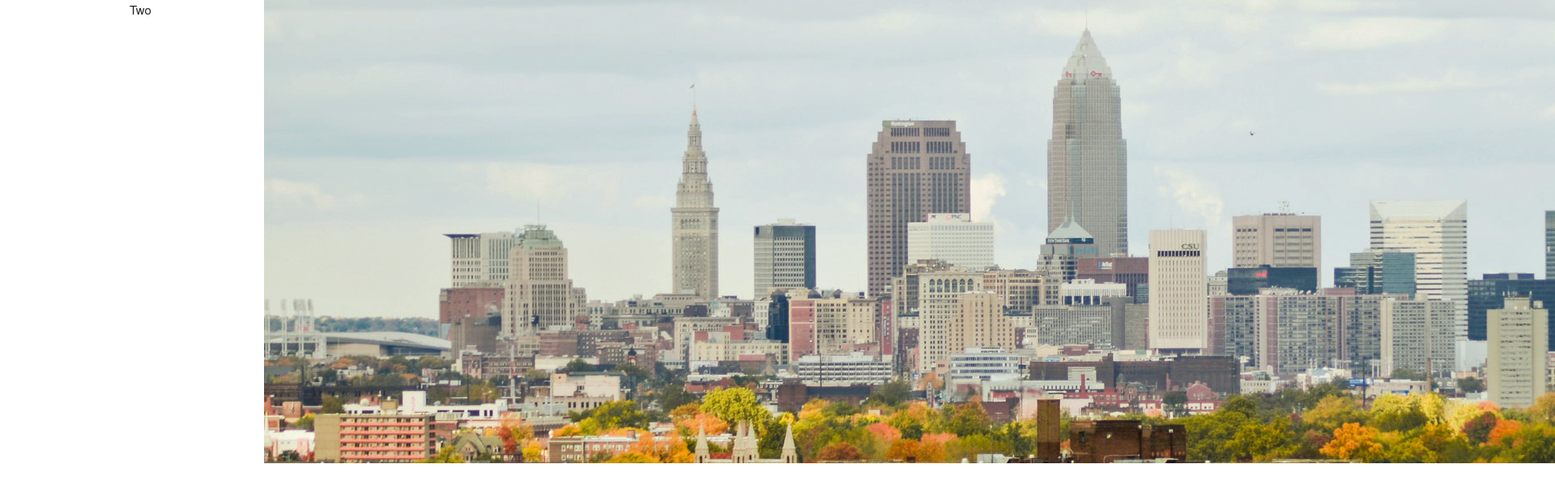
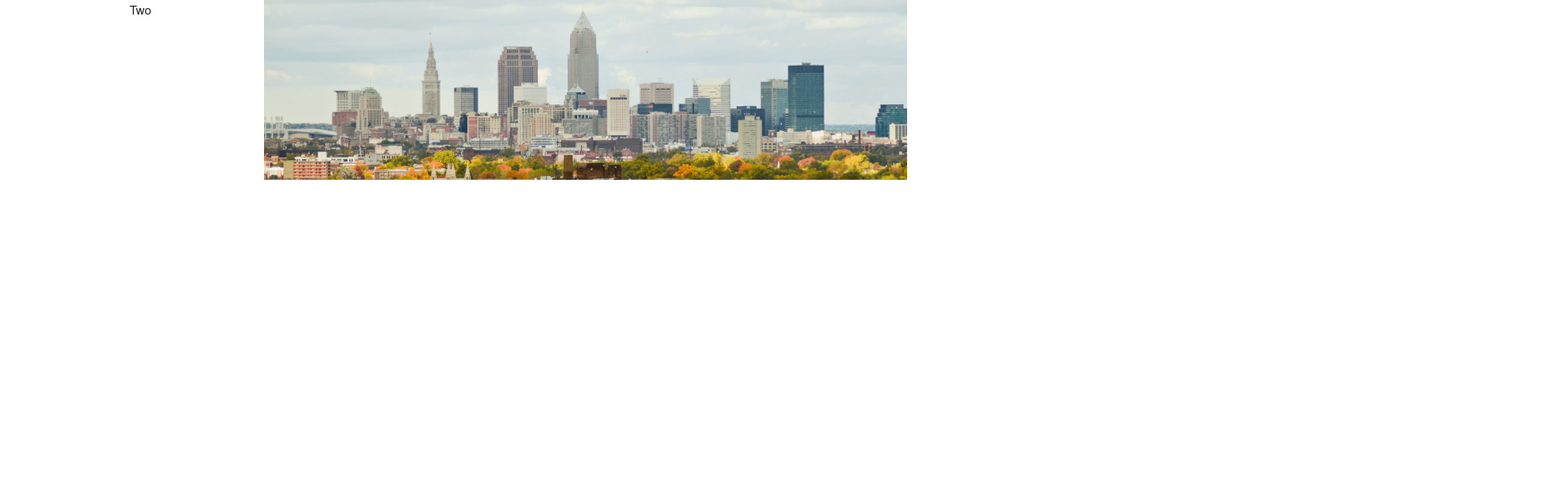
Before and after one commit to leodpena/leodpena.github.io, a plain HTML site: page index.html in a window 1280 px wide. Shown: the top 610 px of the page at 81% size, 1920 px wide, since content can reach past the window. Drawn offline with Linux system fonts and the light colour scheme.

Commit message:
full width picture

```diff
--- a/index.html
+++ b/index.html
@@ -18,7 +18,7 @@
 			<div class="row">
 				<div class ="two columns">Two</div>
 				<div class ="ten columns">
-					<img src="/cle.png">
+					<img class ="u-full-width" src="/cle.png">
 				</div>
 
 
```
